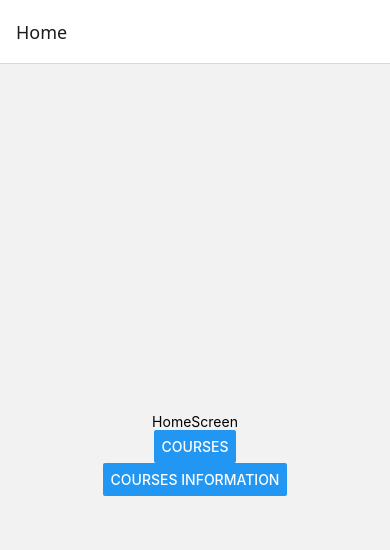
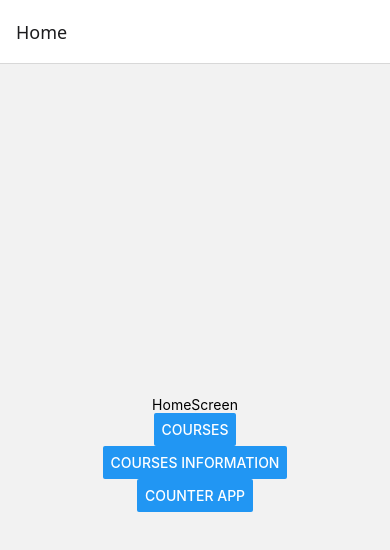
Before and after one commit to DeryaTelli/ReactNativeDers, a React Native app in the folder udemyFirstLesson/: screen / in a window 390 px wide. Shown: the top 550 px of the page. Built offline with nearby package versions, Linux system fonts and the light colour scheme.

Commit message:
sayac islemi

```diff
--- a/udemyFirstLesson/App.js
+++ b/udemyFirstLesson/App.js
@@ -4,7 +4,7 @@
 import CoursesScreen from './src/screens/CoursesScreen';
 import HomeScreen from './src/screens/HomeScreen';
 import CoursesInformationScreen from './src/screens/CoursesInformationScreen';
-
+import CounterScreen from './src/screens/CounterScreen';
 
 const Stack = createNativeStackNavigator();
 export default function App() {
@@ -18,6 +18,7 @@
         <Stack.Screen name="Home" component={HomeScreen}/>
         <Stack.Screen name="Courses Screen" component={CoursesScreen}/>
         <Stack.Screen name="Courses Information" component={CoursesInformationScreen}/>
+        <Stack.Screen name="Counter App" component={CounterScreen}/>
       </Stack.Navigator>
     </NavigationContainer>
 
--- /dev/null
+++ b/udemyFirstLesson/src/screens/CounterScreen.js
@@ -0,0 +1,41 @@
+    import { StyleSheet, Text, View, Button  } from 'react-native'
+    import React, {useState} from 'react'
+
+    export default function CounterScreen() {
+        const [counter, setCounter] = useState(0)
+        //useStateSnippet
+        // useState icine verdimiz deger baslangic degeri
+        // counter degiskendir degeri tutar
+        // setCounter ise fonksiyondur ve counter degerini degistirmek icin kullanilir
+    return (
+        <View>
+        <Text style={styles.text}> Sayı: {counter}</Text>
+        <Button
+        styles={styles.button}
+        title='Increase'
+        onPress={()=>{
+            setCounter(counter + 1)
+        }}
+        />
+        <Button
+        title='Decrease'
+        onPress={()=>{
+            setCounter(counter - 1)
+        }}
+
+        />
+        </View>
+    )
+    }
+
+    const styles = StyleSheet.create({
+        button:{
+        marginVertical:20,
+        marginHorizontal:50,
+        padding:10,
+        },text:{
+        fontSize:30,
+        fontWeight:'bold',
+        alignSelf:'center'
+        }
+    })
--- a/udemyFirstLesson/src/screens/HomeScreen.js
+++ b/udemyFirstLesson/src/screens/HomeScreen.js
@@ -15,6 +15,11 @@
         title='Courses Information'
         onPress={()=> navigation.navigate('Courses Information') }
         />
+        <Button
+        style={styles.button}
+        title='Counter App'
+        onPress={()=> navigation.navigate('Counter App') }
+        />
     </View>
     )
 }
```
